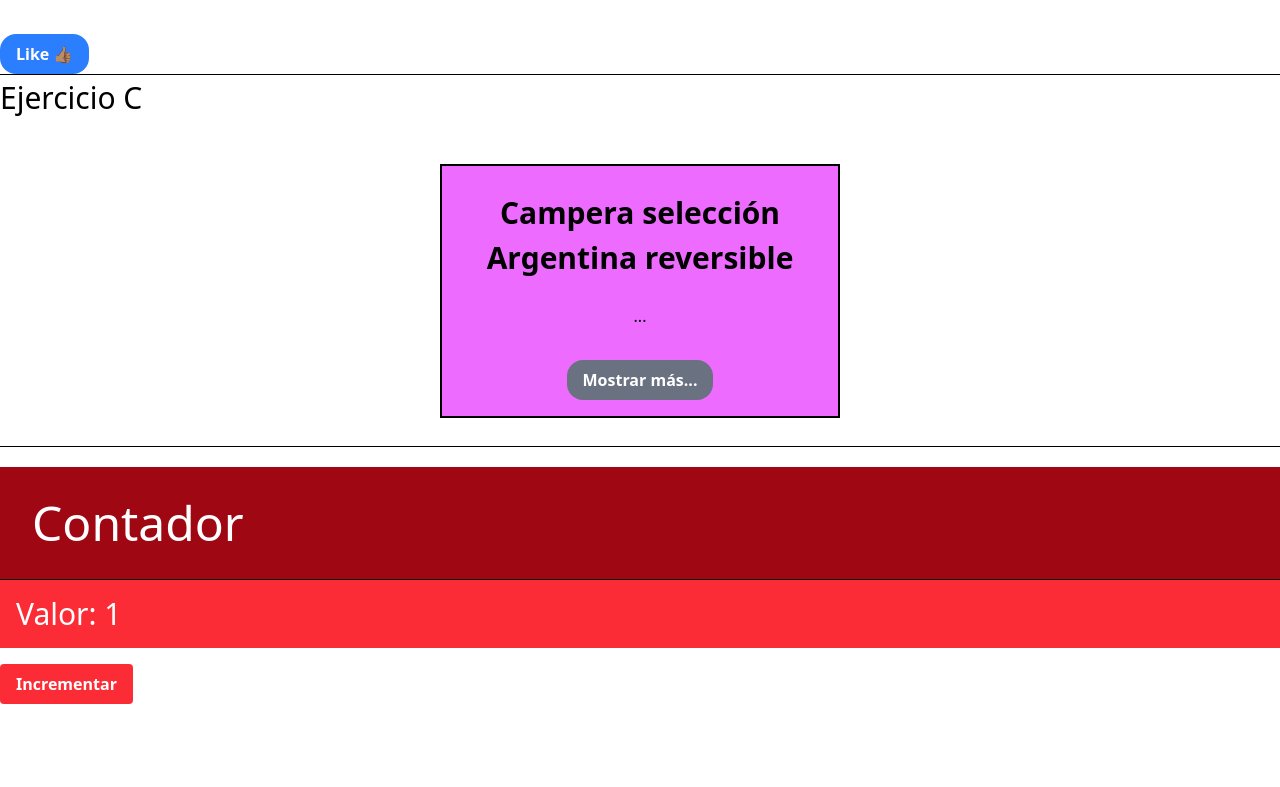
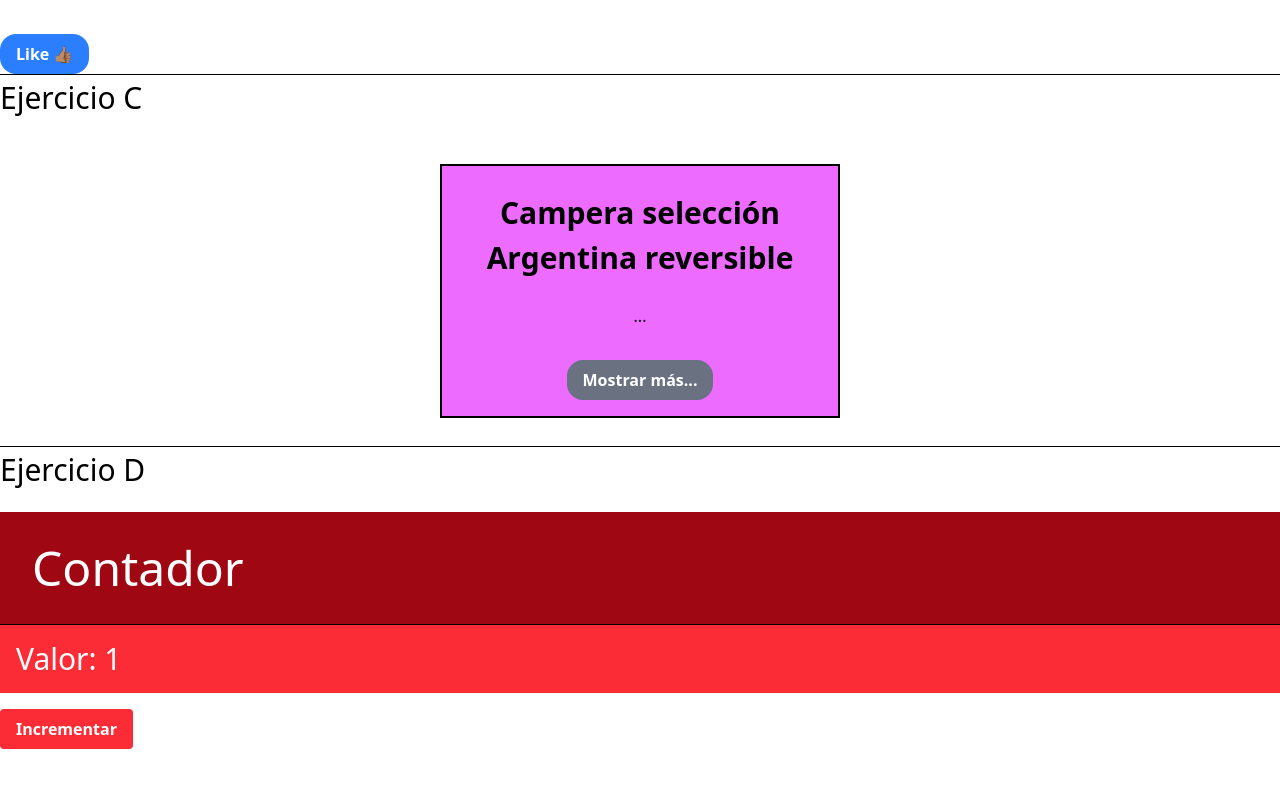
Before and after one commit to TICAMOLINA/desafio-14-react, a React (Vite) app: page / in a window 1280 px wide. Shown: the part 493-1280 px from the top of the page. Before the commit the page ends 1237 px from the top, so only its background shows below. Built offline with nearby package versions, Linux system fonts and the light colour scheme.

Commit message:
Creo el Readme y agrego los enlaces

```diff
--- a/src/App.jsx
+++ b/src/App.jsx
@@ -28,6 +28,8 @@
 
       <hr />
 
+      <h2 className="text-[30px] mb-4">Ejercicio D</h2>
+
       <Contador valorInicial={1} valorMaximo={5} />
 
     </div>
```
Also changed, not shown: 1 other file (tests, documents, lock files or other folders).
